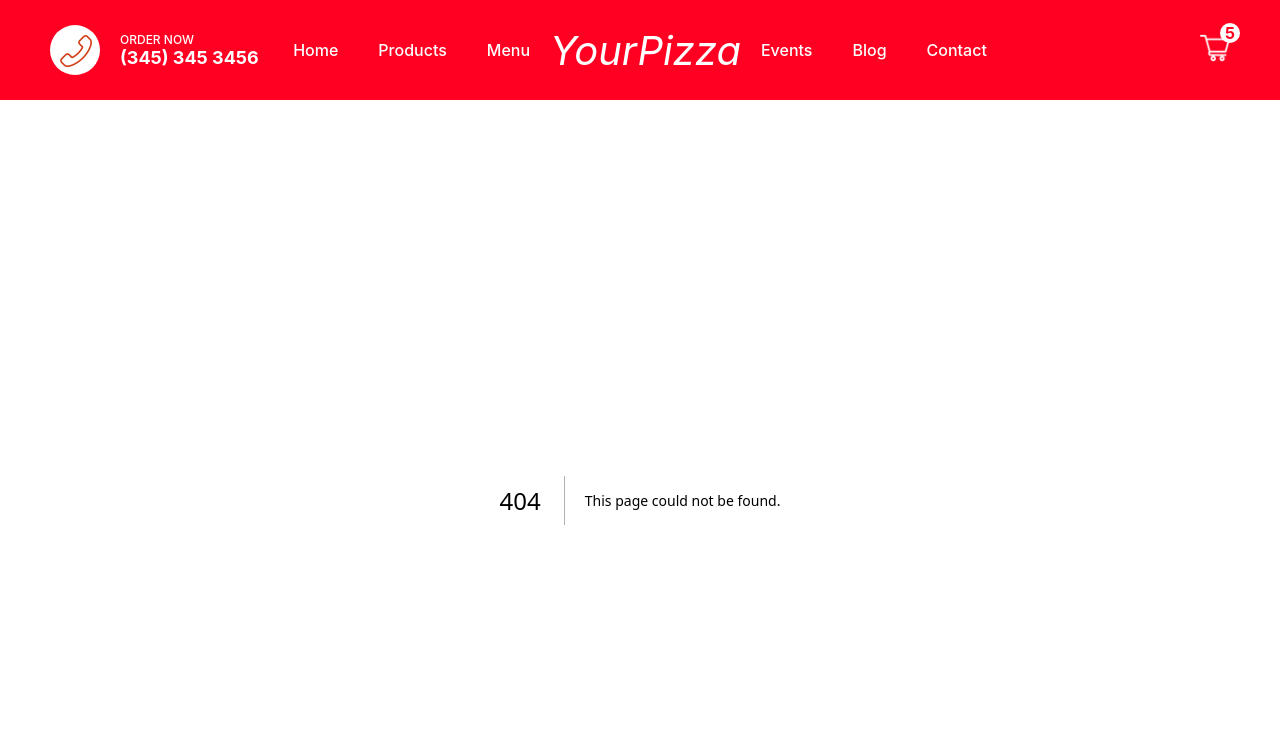
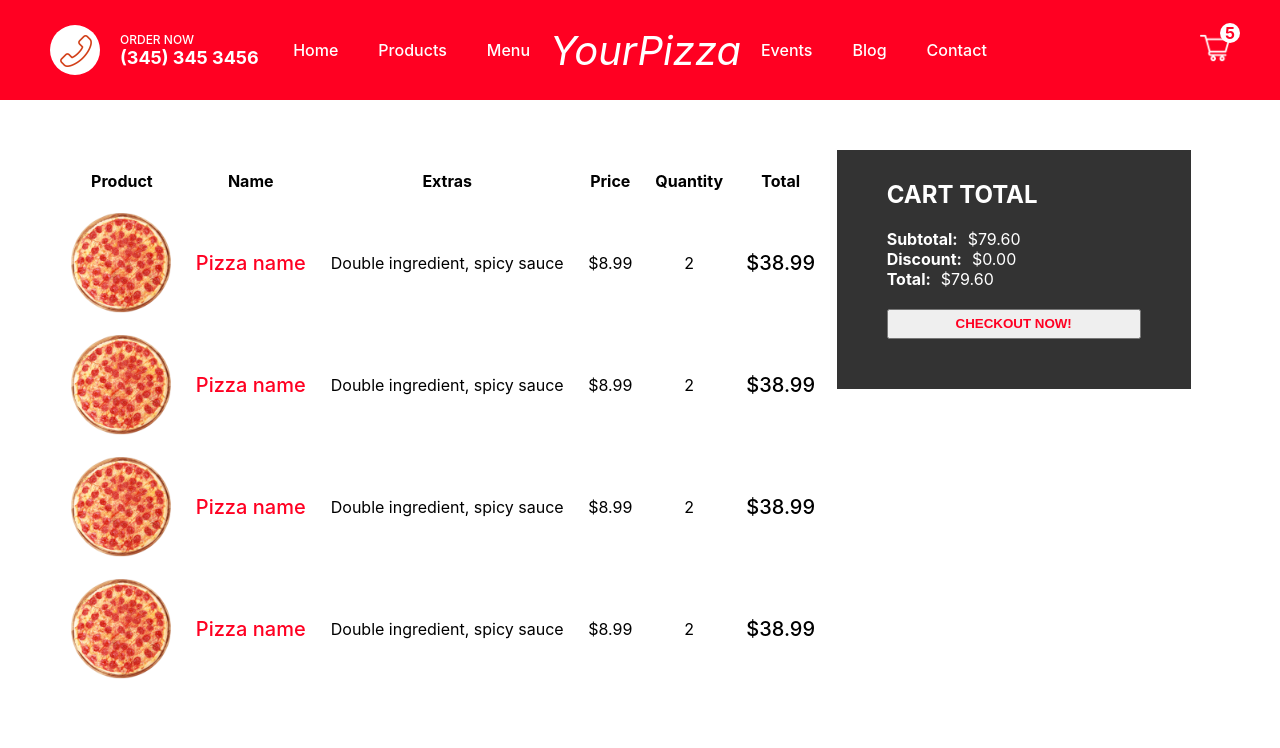
Before and after one commit to itangishaka1/restaurant, a Next.js app: page /Cart in a window 1280 px wide. Before the commit this address had no page. Shown: the top 748 px of the page. Built offline with nearby package versions, Linux system fonts and the light colour scheme.

Commit message:
Shopping Cart Design

```diff
--- /dev/null
+++ b/pages/Cart.jsx
@@ -0,0 +1,154 @@
+import styles from '../styles/Cart.module.css'
+import Image from 'next/image'
+
+const Cart = () => {
+  return (
+    <main className={styles.container}>
+      <div className={styles.left}>
+        <table className={styles.table}>
+          <tr className={styles.tr}>
+            <th>Product</th>
+            <th>Name</th>
+            <th>Extras</th>
+            <th>Price</th>
+            <th>Quantity</th>
+            <th>Total</th>
+          </tr>
+          <tr>
+            <td>
+              <div className={styles.imgContainer}>
+                <Image
+                  src='/images/pizza.png'
+                  alt='pizza'
+                  fill
+                  style={{ objectFit: 'cover' }}
+                />
+              </div>
+            </td>
+            <td>
+              <span className={styles.name}>Pizza name</span>
+            </td>
+            <td>
+              <span className={styles.extras}>
+                Double ingredient, spicy sauce
+              </span>
+            </td>
+            <td>
+              <span className={styles.price}>$8.99</span>
+            </td>
+            <td>
+              <span className={styles.quantity}>2</span>
+            </td>
+            <td>
+              <span className={styles.total}>$38.99</span>
+            </td>
+          </tr>
+          <tr>
+            <td>
+              <div className={styles.imgContainer}>
+                <Image
+                  src='/images/pizza.png'
+                  alt='pizza'
+                  fill
+                  style={{ objectFit: 'cover' }}
+                />
+              </div>
+            </td>
+            <td>
+              <span className={styles.name}>Pizza name</span>
+            </td>
+            <td>
+              <span className={styles.extras}>
+                Double ingredient, spicy sauce
+              </span>
+            </td>
+            <td>
+              <span className={styles.price}>$8.99</span>
+            </td>
+            <td>
+              <span className={styles.quantity}>2</span>
+            </td>
+            <td>
+              <span className={styles.total}>$38.99</span>
+            </td>
+          </tr>
+          <tr>
+            <td>
+              <div className={styles.imgContainer}>
+                <Image
+                  src='/images/pizza.png'
+                  alt='pizza'
+                  fill
+                  style={{ objectFit: 'cover' }}
+                />
+              </div>
+            </td>
+            <td>
+              <span className={styles.name}>Pizza name</span>
+            </td>
+            <td>
+              <span className={styles.extras}>
+                Double ingredient, spicy sauce
+              </span>
+            </td>
+            <td>
+              <span className={styles.price}>$8.99</span>
+            </td>
+            <td>
+              <span className={styles.quantity}>2</span>
+            </td>
+            <td>
+              <span className={styles.total}>$38.99</span>
+            </td>
+          </tr>
+          <tr>
+            <td>
+              <div className={styles.imgContainer}>
+                <Image
+                  src='/images/pizza.png'
+                  alt='pizza'
+                  fill
+                  style={{ objectFit: 'cover' }}
+                />
+              </div>
+            </td>
+            <td>
+              <span className={styles.name}>Pizza name</span>
+            </td>
+            <td>
+              <span className={styles.extras}>
+                Double ingredient, spicy sauce
+              </span>
+            </td>
+            <td>
+              <span className={styles.price}>$8.99</span>
+            </td>
+            <td>
+              <span className={styles.quantity}>2</span>
+            </td>
+            <td>
+              <span className={styles.total}>$38.99</span>
+            </td>
+          </tr>
+        </table>
+      </div>
+      <div className={styles.right}>
+        <div className={styles.wrapper}>
+          <h2 className={styles.title}>CART TOTAL</h2>
+          <div className={styles.totalText}>
+            <b className={styles.totalTextTitle}>Subtotal:</b>$79.60
+          </div>
+          <div className={styles.totalText}>
+            <b className={styles.totalTextTitle}>Discount:</b>$0.00
+          </div>
+          <div className={styles.totalText}>
+            <b className={styles.totalTextTitle}>Total:</b>$79.60
+          </div>
+          <button className={styles.btn}>CHECKOUT NOW!</button>
+        </div>
+      </div>
+    </main>
+  )
+}
+
+export default Cart
--- /dev/null
+++ b/styles/Cart.module.css
@@ -0,0 +1,59 @@
+.container {
+    padding: 5rem;
+
+    display: flex;
+}
+
+.left {
+    flex: 2;
+}
+
+.imgContainer {
+    width: 10rem;
+    height: 10rem;
+    position: relative;
+}
+
+.table {
+    width: 100%;
+    border-spacing: 2rem;
+    text-align: center;
+}
+
+.name {
+    color: var(--main-color);
+}
+
+.total, .name {
+    font-weight: 500;
+    font-size: 2rem;
+}
+
+
+.right {
+    flex: 1;
+}
+
+.wrapper {
+    width: 90%;
+    max-height: 30rem;
+    background-color: #333;
+    padding: 1rem 5rem 5rem;
+    color: var(--white-color);
+
+    display: flex;
+    flex-direction: column;
+    justify-content: space-between;
+}
+
+.totalTextTitle {
+    margin-right: 1rem;
+}
+
+.btn {
+    height: 3rem;
+    color: var(--main-color);
+    font-weight: bold;
+    cursor: pointer;
+    margin-top: 2rem;
+}
```
